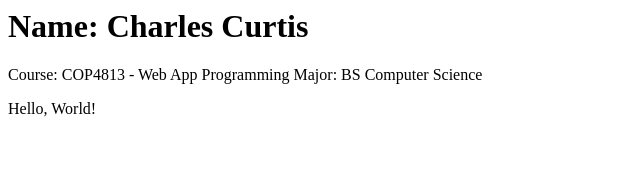
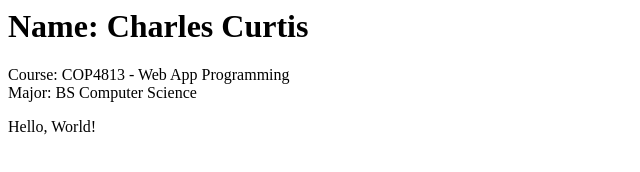
Before and after one commit to willcurt/html-project1, a plain HTML site: page index.html in a window 1280 px wide. Shown: the whole page, without its empty margins (0-640 px from the left). Drawn offline with Linux system fonts and the light colour scheme.

Commit message:
Update index.html for html-project1 GitHub Pages

```diff
--- a/index.html
+++ b/index.html
@@ -3,8 +3,8 @@
   <body>
     <h1>Name: Charles Curtis</h1>
 
-    <p>Course: COP4813 - Web App Programming
-    Major: BS Computer Science</p>
+    <p>Course: COP4813 - Web App Programming<br>
+      Major: BS Computer Science</p>
 
     <p>Hello, World!</p>
   </body>
```
